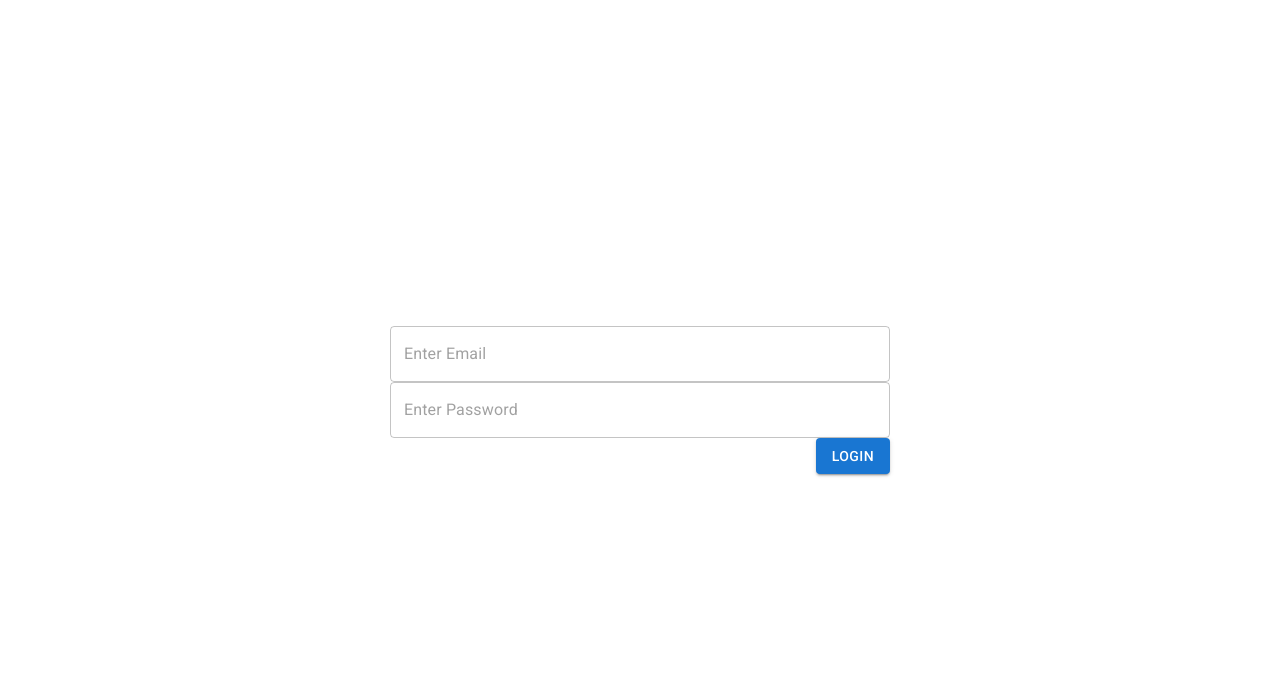
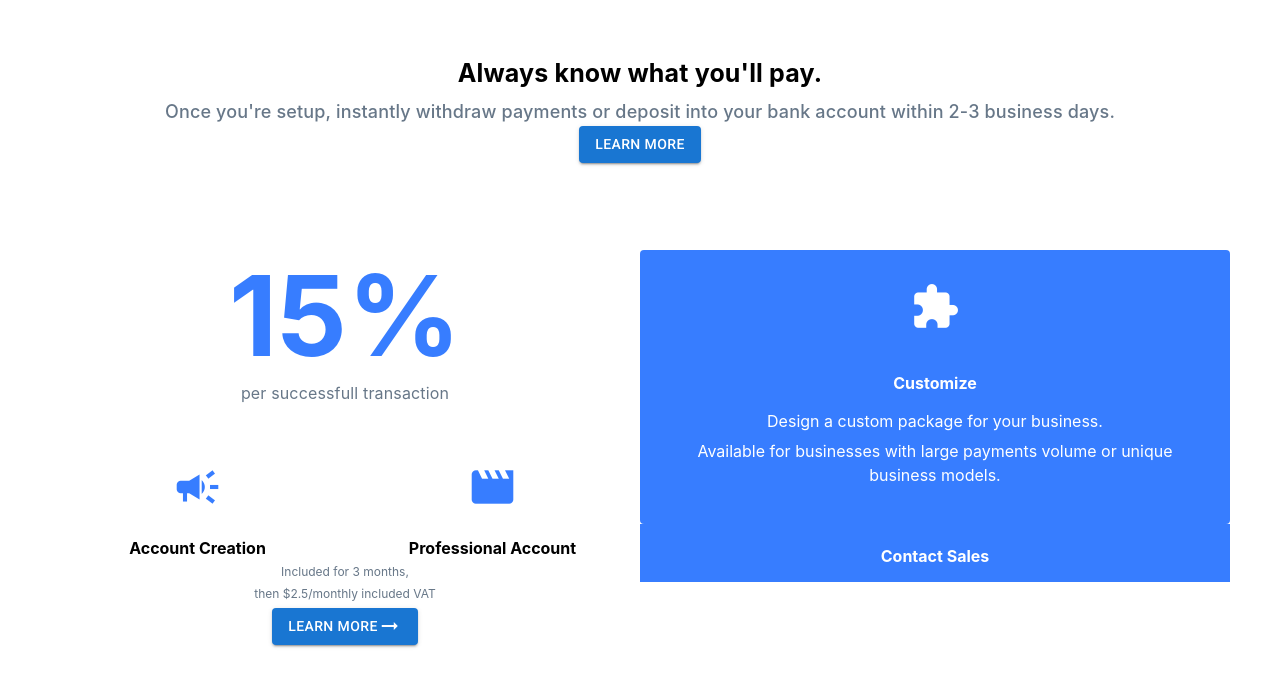
Before and after one commit to vandanaBillionLives/MERN, a React (Create React App) app: page / in a window 1280 px wide. Shown: the top 686 px of the page. Built offline with nearby package versions, Linux system fonts and the light colour scheme.

Commit message:
Assignment5

```diff
--- /dev/null
+++ b/src/Components/Responsive.js
@@ -0,0 +1,102 @@
+import { Button, Grid, Icon, Typography } from "@mui/material";
+import React from "react";
+import "./style.css";
+export default class Reponsive extends React.Component {
+    constructor(props) {
+        super(props);
+        this.state = {
+            email: "",
+            password: "",
+            IsLoginSuccess: false,
+            errorMsg: ""
+        }
+
+    }
+
+    render() {
+        return (
+            <div>
+                <Grid container style={{ padding: 50 }}>
+                    <Grid item xs={12} className="box">
+                        <Typography style={{ textAlign: "center" }}>
+                            <h4 className="fontStyle">Always know what you'll pay.</h4>
+                            <h6 className="fontStyle_min">Once you're setup, instantly withdraw payments or deposit into your bank
+                                account within 2-3 business days.</h6>
+                            <Button variant="contained" className="buttonStyle">Learn More</Button>
+                        </Typography>
+                    </Grid>
+                    <Grid item xs={12} lg={6} className="box" mb={5}>
+
+                        <Grid className="GridStyle">
+                            <Typography style={{ textAlign: "center" }}>
+                                <h1 className="fontStyle2">
+                                    15%
+                                </h1>
+                                <p1 className="fontStyle_low">
+                                    per successfull transaction
+                                </p1>
+                            </Typography>
+
+                        </Grid>
+                        <Grid style={{ display: "flex", flexDirection: "row" }}>
+                            <Grid item md={6} xs={12} >
+                                <div style={{ textAlign: "center" }}>
+                                    <h1 className="fontStyle2">
+                                        <Icon sx={{ fontSize: 50 }}>campaignoutlined</Icon>
+                                        {/* <img src={image} /> */}
+                                    </h1>
+                                    <p1 className="fontStyle_med">
+                                        Account Creation
+                                    </p1>
+                                </div>
+                            </Grid>
+                            <Grid item md={6} xs={12}>
+                                <div style={{ textAlign: "center" }}>
+                                    <h1 className="fontStyle2">
+                                        <Icon sx={{ fontSize: 50 }}>movieCreationOutlined</Icon>
+                                        {/* <img src={image} /> */}
+                                    </h1>
+                                    <p1 className="fontStyle_med">
+                                        Professional Account
+                                    </p1>
+                                </div>
+                            </Grid>
+                            <Typography>
+
+                            </Typography>
+                        </Grid>
+                        <Grid className="GridStyle">
+                            <div className="div5" style={{ textAlign: "center" }}>
+                                <span className="fontStyle_med1">
+                                    Included for 3 months,
+                                    <br />
+                                    then $2.5/monthly included VAT
+                                </span>
+                            </div>
+                            <div style={{ textAlign: "center", marginTop:4 }}>
+                                <Button variant="contained" className="buttonStyle">Learn More
+                                    <Icon style={{ color: "white" }}>
+                                        arrow_right_alt
+                                    </Icon>
+                                </Button>
+                            </div>
+                        </Grid>
+                    </Grid>
+                    <Grid item xs={12} lg={6} className="box">
+                        <div className="css-1lc3359 css-1r6ovc0">
+                            <div className="div3">
+                                <Icon sx={{ fontSize: 50 }}>extension</Icon>
+                            </div>
+                            <h4 className="div3">Customize</h4>
+                            <p className="p">Design a custom package for your business.</p>
+                            <p className="p">Available for businesses with large payments volume or unique business models.</p>
+                        </div>
+                        <div className="innerDiv">
+                            <h4 className="div3">Contact Sales</h4>
+                        </div>
+                    </Grid>
+                </Grid>
+            </div>
+        )
+    }
+}
--- /dev/null
+++ b/src/Components/style.css
@@ -0,0 +1,144 @@
+.box{
+  min-height: 200px;
+  margin-bottom:50px;
+  margin-top: auto;
+}
+
+.box1{
+  background-color: red;
+}
+
+.box2{
+  background-color: green;
+}
+
+.box3{
+  background-color: blue;
+}
+.fontStyle {
+  margin: 8px 0px 0.35em;
+  font-family: Inter, sans-serif;
+  font-size: 1.5625rem;
+  line-height: 1.235;
+  text-align: center;
+  font-weight: 700;
+}
+.fontStyle_min {
+margin: 0px;
+font-family: Inter, sans-serif;
+font-weight: 500;
+font-size: 1.125rem;
+line-height: 1.6;
+text-align: center;
+color: rgb(103, 119, 136);
+}
+.GridStyle {
+flex-direction: column;
+justify-content: center;
+align-items: baseline="center";
+}
+.fontStyle2 {
+margin: 0px;
+font-family: Inter, sans-serif;
+font-size: 7rem;
+line-height: 1.167;
+color: rgb(55, 125, 255);
+font-weight: 700;
+}
+.fontStyle_low {
+margin: 0px;
+font-family: Inter, sans-serif;
+font-weight: 400;
+font-size: 1rem;
+line-height: 1.5;
+color: rgb(103, 119, 136);
+}
+
+.fontStyle_med {
+margin: 0px;
+font-family: Inter, sans-serif;
+font-size: 1rem;
+line-height: 1.5;
+text-align: center;
+font-weight: 700;
+}
+
+.fontStyle_med1 {
+margin: 0px;
+font-family: Inter, sans-serif;
+font-weight: 400;
+font-size: 0.75rem;
+line-height: 1.66;
+text-align: center;
+color: rgb(103, 119, 136);
+}
+
+.css-1r6ovc0 {
+color: rgb(30, 32, 34);
+transition: box-shadow 300ms cubic-bezier(0.4, 0, 0.2, 1) 0ms;
+/* box-shadow: rgb(140 152 164 / 25%) 0px 3px 6px 0px; */
+overflow: hidden;
+border-radius: 4px;
+background-color: rgb(55, 125, 255);
+border-radius: 4px;
+box-shadow: none;
+}
+
+.css-1lc3359 {
+padding: 32px;
+display: flex;
+flex-direction: column;
+-webkit-box-align: center;
+align-items: center;
+}
+
+.div3 {
+color: rgb(255, 255, 255);
+margin-bottom: 16px;
+}
+
+.div4 {
+margin: 0px 0px 0.35em;
+font-family: Inter, sans-serif;
+font-size: 3rem;
+line-height: 1.235;
+color: rgb(255, 255, 255);
+font-weight: 600;
+}
+
+.p {
+margin: 0px 0px 0.35em;
+font-family: Inter, sans-serif;
+font-weight: 400;
+font-size: 1rem;
+line-height: 1.5;
+text-align: center;
+color: rgb(255, 255, 255);
+}
+
+.GridInnerStyle {
+box-sizing: border-box;
+display: flex;
+flex-flow: row wrap;
+flex-direction: row;
+flex-wrap: wrap;
+width: 100%;
+margin: 0px;
+flex-basis: 100%;
+-webkit-box-flex: 0;
+flex-grow: 0;
+max-width: 100%;
+-webkit-box-align: center;
+align-items: center;
+}
+
+
+.innerDiv {
+display: flex;
+-webkit-box-align: center;
+align-items: center;
+padding: 0px;
+-webkit-box-pack: center;
+justify-content: center;
+background-color: rgb(55, 125, 255);
+}
--- a/src/index.js
+++ b/src/index.js
@@ -3,11 +3,11 @@ import ReactDOM from 'react-dom/client';
 import './index.css';
 import App from './App';
 import reportWebVitals from './reportWebVitals';
-import Login from './Components/Login';
+import Responsive from './Components/Responsive';
 const root = ReactDOM.createRoot(document.getElementById('root'));
 root.render(
   <React.StrictMode>
-    <Login />
+    <Responsive />
   </React.StrictMode>
 );
 
```
